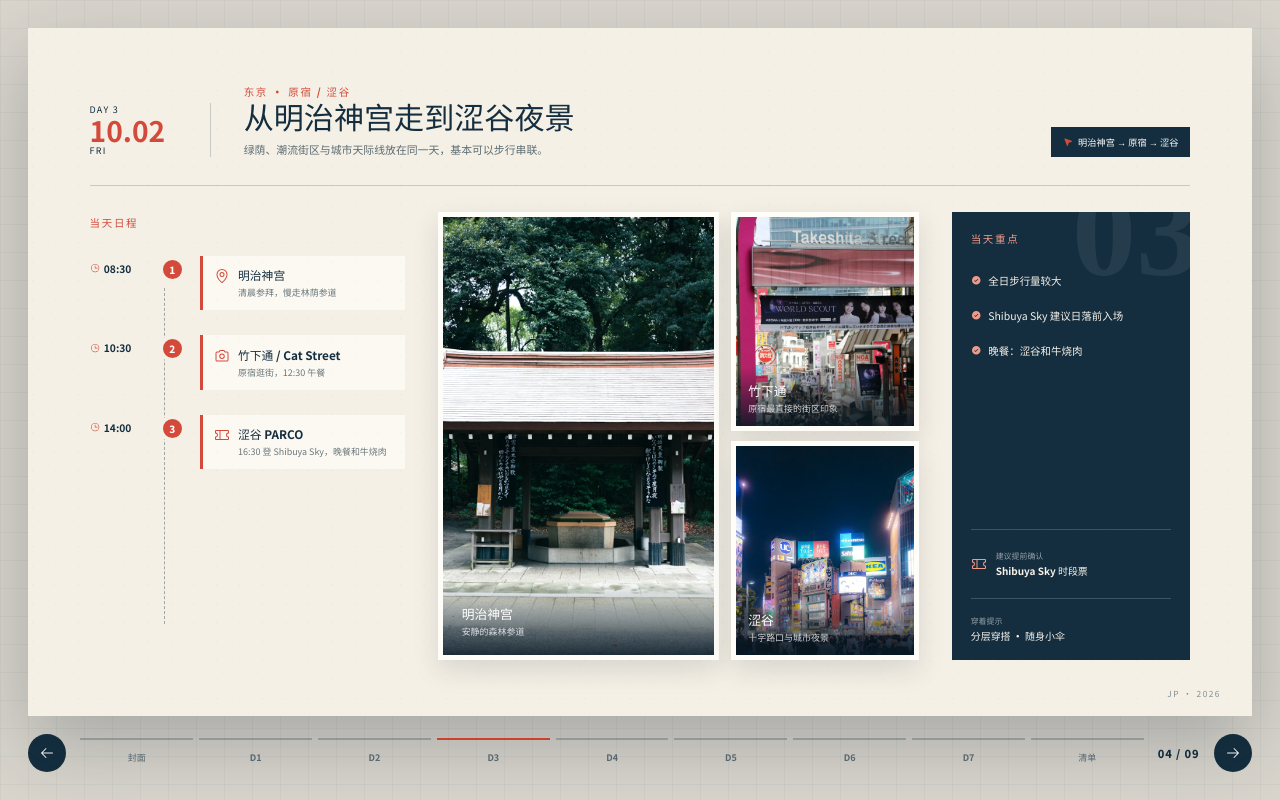
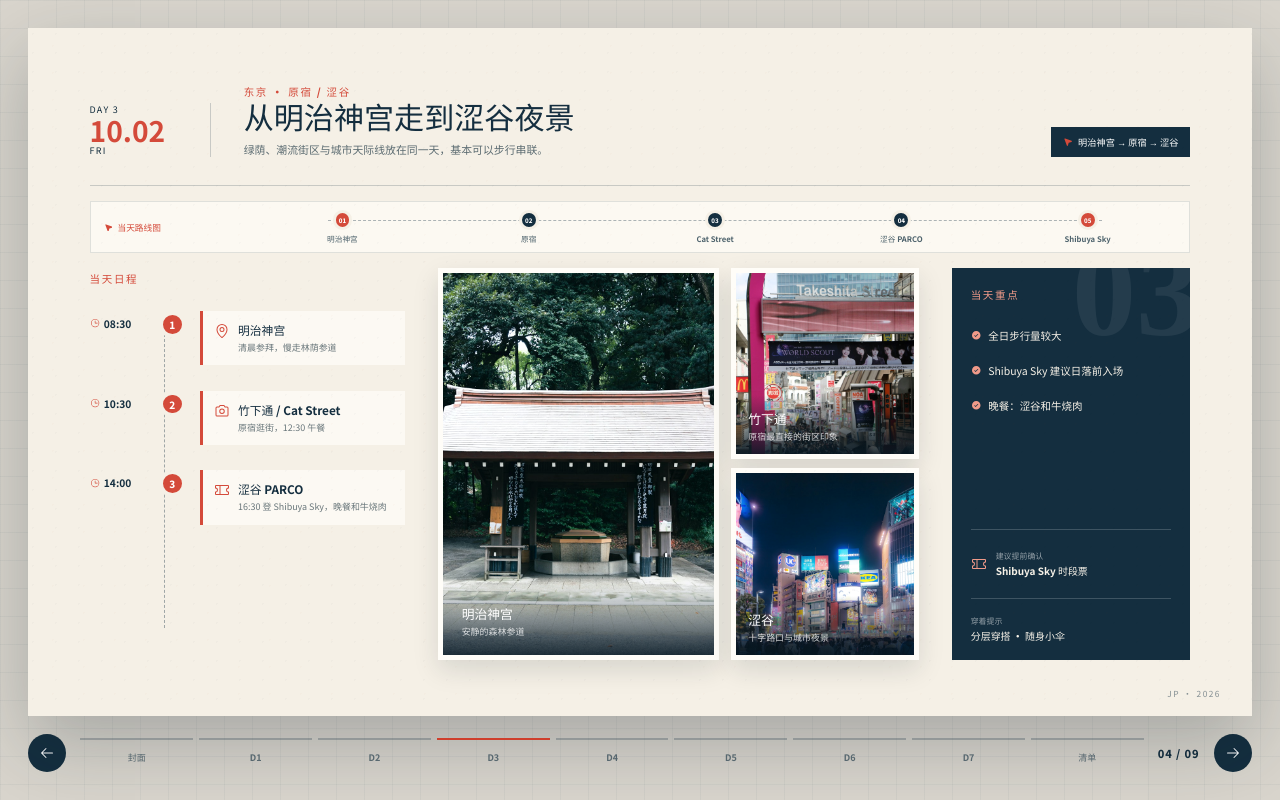
Before and after one commit to Lzm1645/japan-trip-visual-plan, a React (Vite) app: page / in a window 1280 px wide. Both pictures are taken after a click on the button "D3". Built offline with nearby package versions, Linux system fonts and the light colour scheme.

Commit message:
Add daily route maps and itinerary references

```diff
--- a/src/App.jsx
+++ b/src/App.jsx
@@ -24,6 +24,7 @@ const days = [
     title: "抵达东京，先把浅草走熟",
     lead: "落地后只安排一条轻松线路：机场 → 酒店 → 隅田川 → 浅草夜景。",
     route: "成田机场 → 吾妻桥 → 浅草寺",
+    mapStops: ["成田 T1", "吾妻桥民宿", "隅田川", "浅草寺"],
     schedule: [
       ["14:00", "成田机场 T1", "入境、取行李，搭车进市区", AirplaneTilt],
       ["17:00", "浅草 / 吾妻桥", "入住后沿隅田川散步", Bed],
@@ -45,17 +46,18 @@ const days = [
     title: "古寺、动漫与银座文豪之夜",
     lead: "白天从江户文化走到动漫街区，傍晚转入银座购物，以 Bar Lupin 收尾。",
     route: "浅草 → 上野 → 秋叶原 → 银座",
+    mapStops: ["浅草", "上野博物馆", "秋叶原", "银座购物", "Bar Lupin"],
     schedule: [
       ["08:30", "浅草寺", "雷门、仲见世、神社与御朱印", MapPin],
       ["10:30", "东京国立博物馆", "本馆与东洋馆，预留 2 小时", Ticket],
-      ["15:00", "秋叶原 → 银座", "先逛游戏街区，17:30 银座购物，20:00 Bar Lupin", Camera],
+      ["15:00", "秋叶原 → 银座", "17:30 银座购物，19:15 New Torigin，20:30 Bar Lupin", Camera],
     ],
     photos: [
       ["sensoji.jpg", "浅草寺", "清晨先避开人流"],
       ["tokyo-national-museum-real.jpg", "东京国立博物馆", "上野公园内的本馆"],
       ["ginza-jnto.jpg", "银座与 Bar Lupin", "先购物，后进入文豪酒吧"],
     ],
-    notes: ["午餐：上野附近寿司", "银座商场闭店前先完成购物", "Lupin 现金结算；入店先询问拍照规则"],
+    notes: ["购物二选一：三越＋GINZA SIX，或三丽鸥＋Loft＋UNIQLO", "晚餐：New Torigin 烧鸟与釜饭", "Lupin 现金结算；入店先询问拍照规则"],
     reserve: "博物馆开放时间；Bar Lupin 当日营业",
     accent: "#194b68",
   },
@@ -66,6 +68,7 @@ const days = [
     title: "从明治神宫走到涩谷夜景",
     lead: "绿荫、潮流街区与城市天际线放在同一天，基本可以步行串联。",
     route: "明治神宫 → 原宿 → 涩谷",
+    mapStops: ["明治神宫", "原宿", "Cat Street", "涩谷 PARCO", "Shibuya Sky"],
     schedule: [
       ["08:30", "明治神宫", "清晨参拜，慢走林荫参道", MapPin],
       ["10:30", "竹下通 / Cat Street", "原宿逛街，12:30 午餐", Camera],
@@ -87,6 +90,7 @@ const days = [
     title: "新干线越过富士山，住进京都",
     lead: "上午从东京站出发，车上吃便当看富士山；下午把清水寺到祇园走成一条线。",
     route: "东京站 → 京都站 → 清水寺 → 祇园",
+    mapStops: ["东京站", "富士山车窗", "京都站", "清水寺", "祇园"],
     schedule: [
       ["09:30", "东京站", "丸之内站舍、百货地下街与车站便当", MapPin],
       ["11:00", "东海道新干线", "选 D / E 连座，E 座窗边看富士山", Train],
@@ -108,17 +112,18 @@ const days = [
     title: "京都清晨，大阪泡汤与夜食",
     lead: "趁清晨走过千本鸟居，中午抵达大阪；下午把新世界、泡汤和道顿堀连起来。",
     route: "伏见稻荷 → 难波 → 新世界 → 道顿堀",
+    mapStops: ["伏见稻荷", "大阪高津", "新世界", "SPA WORLD", "道顿堀"],
     schedule: [
       ["06:30", "伏见稻荷", "千本鸟居走到奥社附近，不必登顶", MapPin],
       ["11:00", "京都 → 大阪", "入住高津民宿，午餐安排新世界串炸", Train],
-      ["14:30", "SPA WORLD → 道顿堀", "泡汤约 2 小时，晚上大阪烧与霓虹散步", ForkKnife],
+      ["14:30", "SPA WORLD → 道顿堀", "泡汤约 2 小时；大阪烧、大丸与 BOOKOFF 按体力选择", ForkKnife],
     ],
     photos: [
       ["fushimi-inari-pexels.jpg", "伏见稻荷", "清晨的千本鸟居"],
       ["onsen-pexels.jpg", "SPA WORLD", "连续步行后的恢复时段"],
       ["dotonbori-unsplash.jpg", "道顿堀", "大阪烧、章鱼烧与夜景"],
     ],
-    notes: ["SPA WORLD 10:00 后营业，不安排过夜", "纹身入场限制严格，提前核对", "住宿：大阪高津 / 难波生活圈"],
+    notes: ["午餐可选新世界串炸或黑门しゃぶ笑寿喜烧", "SPA WORLD 10:00 后营业；纹身限制严格", "晚间顺路：大丸心斋桥、BOOKOFF、格力高"],
     reserve: "京都 → 大阪交通；SPA WORLD 当日信息",
     accent: "#cf3f2d",
   },
@@ -129,6 +134,7 @@ const days = [
     title: "星期一完整留给环球影城",
     lead: "不移动行李、不叠加城市景点，从开园一直留到万圣节夜场结束。",
     route: "高津 → 环球城 → USJ",
+    mapStops: ["大阪高津", "环球城", "任天堂世界", "哈利·波特", "万圣节夜场"],
     schedule: [
       ["06:30", "前往环球城", "按官方开园时间倒推，争取提前 60–90 分钟抵达", Train],
       ["开园后", "超级任天堂世界", "按 Express 时段安排马力欧、咚奇刚与园区探索", Ticket],
@@ -150,6 +156,7 @@ const days = [
     title: "慢早餐与最后购物，从难波返程",
     lead: "USJ 后不再早起赶景点，上午在难波轻松收尾，留足机场与免税购物时间。",
     route: "高津 → 难波 → KIX",
+    mapStops: ["大阪高津", "难波早餐", "最后购物", "南海难波", "关西 T1"],
     schedule: [
       ["08:30", "大阪早餐", "日式定食或喫茶店，按体力自然醒", ForkKnife],
       ["10:00", "难波最后购物", "百货地下层、药妆与伴手礼；11:30 前取行李", Camera],
@@ -181,6 +188,22 @@ function Photo({ item, large = false }) {
         <span>{item[2]}</span>
       </figcaption>
     </figure>
+  );
+}
+
+function DailyRouteMap({ stops }) {
+  return (
+    <div className="daily-route-map" aria-label={`当天路线：${stops.join("，")}`}>
+      <span className="route-map-label"><NavigationArrow weight="fill" />当天路线图</span>
+      <div className="route-map-stops" style={{ gridTemplateColumns: `repeat(${stops.length}, 1fr)` }}>
+        {stops.map((stop, index) => (
+          <div className="route-map-stop" key={stop}>
+            <span className="route-map-dot">{String(index + 1).padStart(2, "0")}</span>
+            <strong>{stop}</strong>
+          </div>
+        ))}
+      </div>
+    </div>
   );
 }
 
@@ -230,6 +253,8 @@ function DaySlide({ day, dayIndex }) {
         </div>
         <div className="route-chip"><NavigationArrow weight="fill" />{day.route}</div>
       </header>
+
+      <DailyRouteMap stops={day.mapStops} />
 
       <div className="day-grid">
         <div className="timeline">
--- a/src/styles.css
+++ b/src/styles.css
@@ -236,7 +236,7 @@ button { font: inherit; }
   transform: rotate(-8deg);
 }
 
-.day-slide { display: grid; grid-template-rows: auto 1fr; gap: 4.5%; }
+.day-slide { display: grid; grid-template-rows: auto auto 1fr; gap: 2.6%; }
 
 .slide-head {
   display: grid;
@@ -284,6 +284,81 @@ button { font: inherit; }
 }
 
 .route-chip svg { color: var(--accent); }
+
+.daily-route-map {
+  display: grid;
+  grid-template-columns: 11% 1fr;
+  gap: 3%;
+  align-items: center;
+  min-height: 0;
+  padding: .7% 1.2%;
+  background: rgba(255, 253, 248, .66);
+  border: 1px solid rgba(20, 46, 63, .12);
+}
+
+.route-map-label {
+  display: flex;
+  align-items: center;
+  gap: 5px;
+  color: var(--accent);
+  font-size: clamp(7px, .68vw, 10px);
+  font-weight: 800;
+  white-space: nowrap;
+}
+
+.route-map-label svg { flex: 0 0 auto; }
+
+.route-map-stops {
+  position: relative;
+  display: grid;
+  align-items: start;
+  gap: 1%;
+}
+
+.route-map-stops::before {
+  content: "";
+  position: absolute;
+  left: 8%;
+  right: 8%;
+  top: clamp(8px, .75vw, 11px);
+  border-top: 1px dashed rgba(20, 46, 63, .34);
+}
+
+.route-map-stop {
+  position: relative;
+  z-index: 1;
+  display: grid;
+  justify-items: center;
+  gap: 3px;
+  min-width: 0;
+  text-align: center;
+}
+
+.route-map-dot {
+  display: grid;
+  place-items: center;
+  width: clamp(17px, 1.55vw, 23px);
+  aspect-ratio: 1;
+  color: #fff;
+  background: #142e3f;
+  border: 3px solid #f5f0e6;
+  border-radius: 50%;
+  font-size: clamp(5px, .48vw, 7px);
+  font-weight: 800;
+}
+
+.route-map-stop:first-child .route-map-dot,
+.route-map-stop:last-child .route-map-dot { background: var(--accent); }
+
+.route-map-stop strong {
+  overflow: hidden;
+  max-width: 100%;
+  color: #4d626c;
+  font-size: clamp(6px, .6vw, 9px);
+  font-weight: 700;
+  text-overflow: ellipsis;
+  white-space: nowrap;
+}
 
 .day-grid {
   min-height: 0;
```
Also changed, not shown: 1 other file (tests, documents, lock files or other folders).
